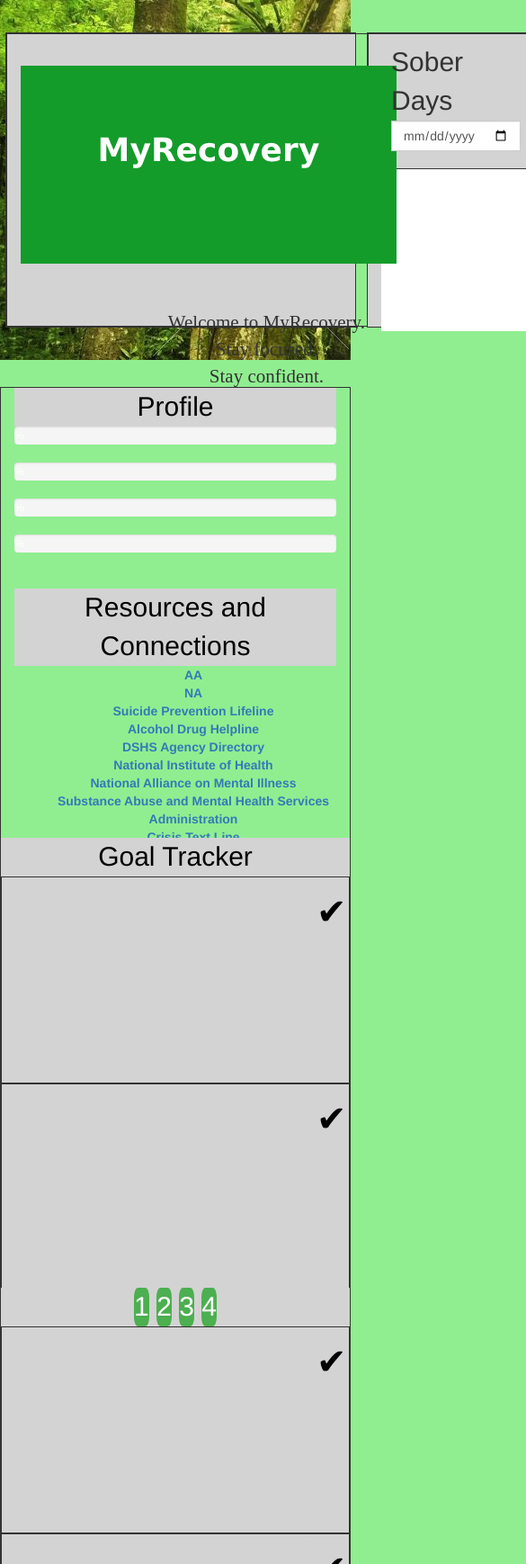
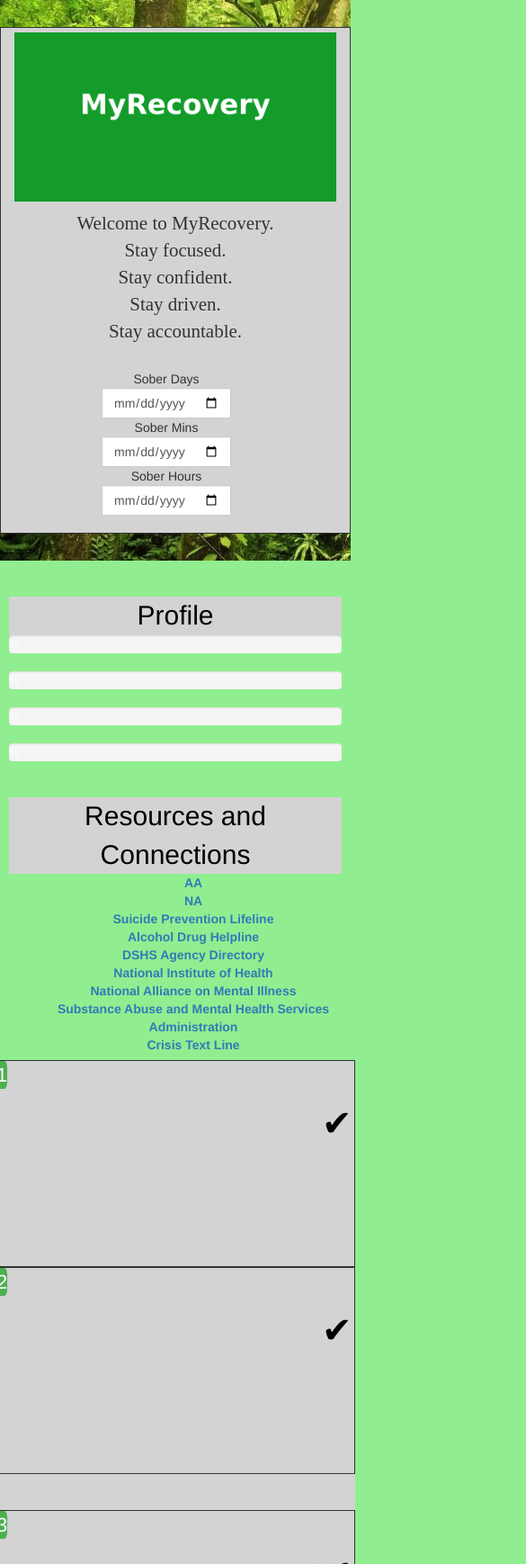
Before and after one commit to TSPeterson206/Quarter-1-project, a website: page index.html in a window 390 px wide. Shown: the top 1738 px of the page at 90% size, 585 px wide, since content can reach past the window. Drawn offline with nearby package versions, Linux system fonts and the light colour scheme.

Commit message:
made responsive for mobile, still working

```diff
--- a/css/main.css
+++ b/css/main.css
@@ -2,7 +2,7 @@ body {
     background-color: lightgreen;
 }
 .row {
-    border: 1px solid;
+    /* border: 1px solid; */
 }
 
 /* Centering and wrapping for all paragraph text (6) */
@@ -15,7 +15,7 @@ p {
 .jumbotron {
     background-image:url("../images/jumboBack.jpg");
     display: flex;
-    height: 400px;
+    /* height: 400px; */
 }
 
 /* Banner for sign-in, slogan and logo */
@@ -23,22 +23,33 @@ p {
     border: 1px solid;
     background-color: lightgray;
     display:flex;
-    margin:6px;
+    /* margin:6px; */
     justify-content:space-between;
 }
 
 .logo {
-    padding-top: 35px;
+    background-size:cover;
+    padding-top: 5px;
+    width:100%;
+}
+
+.logoColumn {
+    display:flex;
 }
 
 .slogan {
-    padding-right:25px;
-    padding-top: 25px;
-    float:right;
-    height: 250px;
-    font-size-adjust: 50px;
+    /* padding:25px; */
+    /* float:right; */
+    /* height: 250px; */
+    font-size: 50px;
     text-align: center;
     font-family:serif;
+}
+
+.sloganColumn {
+    display:flex;
+    margin-top:1%;
+    flex:wrap;
 }
 
 /* Calendars */
@@ -53,25 +64,45 @@ p {
     border: 1px solid;
     font-size: 30px;
     background-color: lightgray;
-    margin:6px;
+    /* margin:6px; */
 }
+
+.daysCalendar {
+    text-align:center;
+    /* height:50%; */
+    margin-top:2%;
+/* display:flex; */
+justify-content: center;
+}
+
+.content {
+    display: flex;
+    justify-content: center;
+    align-items: center;
+  }
 
 /* Time display window */
 .ticker {
-    height: 180px;
-    background-color:white;
+    /* height: 180px; */
+    /* background-color:white; */
     text-align:center;
+    margin-top:5%;
 
 }
 
 /* Ticker display text */
-.timeTicker {
-    padding-top: 60px;
-    font-size-adjust: 100px;
+.timeTicker, .ticker {
+    /* padding-top: 60px; */
+    /* font-size-adjust: 100px; */
     font-size:150px;
 }
 
 /* Resources list */
+
+/* Bottom Container */
+.container-fluid {
+    padding:10px;
+}
 ul {
     text-align:center;
     list-style: none;
@@ -85,7 +116,7 @@ ul {
 }
 
 .input-group {
-    padding: 10px;
+    /* padding: 10px; */
 }
 /* profile column */
 .profile{
@@ -122,7 +153,7 @@ ul {
 
 /* Nav bar */
 .nav, .navbar-brand {
-    background-image:url("./jumboBack.jpg");
+    background-image:url("../images/jumboBack.jpg");
     padding-top: 12px;
     font-size: 35px;
     color: black;
@@ -268,3 +299,34 @@ span.psw {
     from {transform: scale(0)}
     to {transform: scale(1)}
 }
+
+@media only screen and (min-width: 300px)
+and (max-width:999px) {
+.logo {
+    /* width:225px; */
+    background-size:cover;
+    padding-top: 5px;
+    width:100%;
+}
+
+.slogan {
+    padding:5px;
+    /* float:right; */
+    /* height: 250px; */
+    font-size: 10px;
+    /* text-align: center; */
+    /* font-family:serif; */
+}
+
+.daysCalendar {
+    margin-left:25%;
+}
+
+.tracker {
+    /* padding:10px; */
+}
+
+.profile{
+    margin-bottom:15px;
+}
+}
--- a/index.html
+++ b/index.html
@@ -1,91 +1,96 @@
 <!DOCTYPE html>
 <html lang="en">
+
 <head>
     <meta charset="UTF-8">
     <meta name="viewport" content="width=device-width, initial-scale=1.0">
     <meta http-equiv="X-UA-Compatible" content="ie=edge">
-    <link rel="stylesheet" href="https://maxcdn.bootstrapcdn.com/bootstrap/3.3.7/css/bootstrap.min.css" integrity="sha384-BVYiiSIFeK1dGmJRAkycuHAHRg32OmUcww7on3RYdg4Va+PmSTsz/K68vbdEjh4u" crossorigin="anonymous">
+    <link rel="stylesheet" href="https://maxcdn.bootstrapcdn.com/bootstrap/3.3.7/css/bootstrap.min.css"
+        integrity="sha384-BVYiiSIFeK1dGmJRAkycuHAHRg32OmUcww7on3RYdg4Va+PmSTsz/K68vbdEjh4u" crossorigin="anonymous">
     <link rel="stylesheet" href="../css/main.css">
     <script defer src="../scripts/script1.js">
     </script>
     <title>My Recovery</title>
 </head>
+
 <body>
     <div class="jumbotron">
         <div class="container banner">
             <div class="row">
-                <div class="col-md-6">
+                <div class="col-lg-4 logoColumn">
                     <img class="logo" src="../images/logo.png">
                 </div>
-                <div class="col-md-4 slogan">
-             <p class="slogan">Welcome to MyRecovery.<br>Stay focused.<br>Stay confident.<br>Stay driven.<br>Stay accountable.</p>
+                <div class="col-lg-2 sloganColumn">
+                    <p class="slogan">Welcome to MyRecovery.<br>Stay focused.<br>Stay confident.<br>Stay driven.<br>Stay
+                        accountable.</p>
 
                 </div>
-            </div>
-            </div>
-
-    <div class="container counter">
-        <div class="row calendars">
-            <div class="col-md-3">
+                <div class="col-lg-3 daysCalendar">
                     <div class="input-group mb-3">
                         <div class="input-group-prepend">
                             <span class="input-group-text" id="basic-addon1">Sober Days</span>
                         </div>
-                    <input id="calendar1" type="date" class="form-control" placeholder="Username" aria-label="Username" aria-describedby="basic-addon1"><br>
+                        <input id="calendar1" type="date" class="form-control" placeholder="Username"
+                            aria-label="Username" aria-describedby="basic-addon1"><br>
                     </div>
-            </div>
-            <div class="col-md-3">
                     <div class="input-group mb-3">
                         <div class="input-group-prepend">
                             <span class="input-group-text" id="basic-addon1">Sober Mins</span>
                         </div>
-                    <input id="calendar2" type="date" class="form-control" placeholder="Username" aria-label="Username" aria-describedby="basic-addon1"><br>
+                        <input id="calendar2" type="date" class="form-control" placeholder="Username"
+                            aria-label="Username" aria-describedby="basic-addon1"><br>
                     </div>
-            </div>
-            <div class="col-md-3">
                     <div class="input-group mb-3">
                         <div class="input-group-prepend">
                             <span class="input-group-text" id="basic-addon1">Sober Hours</span>
                         </div>
-                    <input id="calendar3" type="date" class="form-control" placeholder="Username" aria-label="Username" aria-describedby="basic-addon1"><br>
+                        <input id="calendar3" type="date" class="form-control" placeholder="Username"
+                            aria-label="Username" aria-describedby="basic-addon1"><br>
                     </div>
                 </div>
-        </div>
+                <div class="col-lg-3">
                     <div class="ticker">
                         <p class="timeTicker"></p>
+                    </div>
+
+                </div>
             </div>
         </div>
     </div>
 
     <div class="container-fluid">
         <div class="row">
-            <div class="col-md-4 profile">
+            <div class="col-lg-4 profile">
                 <div class="row1 profile-header ">
                     <p class="header">Profile</p>
                 </div>
                 <div class="col align-self-center">
 
                     <div id="progBar1top" class="progress goal1prog">
-                <div id="progBar1" class="progress-bar progress-bar-success progress-bar-striped active" role="progressbar" aria-valuenow="50"
-                aria-valuemin="0" aria-valuemax="75" style="width:0%">%
+                        <div id="progBar1" class="progress-bar progress-bar-success progress-bar-striped active"
+                            role="progressbar" aria-valuenow="50" aria-valuemin="0" aria-valuemax="75" style="width:0%">
+                            %
                         </div>
                     </div>
 
-            <div id="progBar2top"class="progress goal2prog">
-                <div id="progBar2"class="progress-bar progress-bar-info progress-bar-striped active" role="progressbar" aria-valuenow="50"
-                aria-valuemin="0" aria-valuemax="100" style="width:0%">% Complete
+                    <div id="progBar2top" class="progress goal2prog">
+                        <div id="progBar2" class="progress-bar progress-bar-info progress-bar-striped active"
+                            role="progressbar" aria-valuenow="50" aria-valuemin="0" aria-valuemax="100"
+                            style="width:0%">% Complete
                         </div>
                     </div>
 
                     <div id="progBar3top" class="progress goal3prog">
-                <div id="progBar3" class="progress-bar progress-bar-warning progress-bar-striped active" role="progressbar" aria-valuenow="50"
-                aria-valuemin="0" aria-valuemax="100" style="width:0%">% Complete
+                        <div id="progBar3" class="progress-bar progress-bar-warning progress-bar-striped active"
+                            role="progressbar" aria-valuenow="50" aria-valuemin="0" aria-valuemax="100"
+                            style="width:0%">% Complete
                         </div>
                     </div>
 
                     <div id="progBar4top" class="progress goal4prog">
-                <div id="progBar4" class="progress-bar progress-bar-danger progress-bar-striped active" role="progressbar" aria-valuenow="50"
-                aria-valuemin="0" aria-valuemax="100" style="width:0%">% Complete
+                        <div id="progBar4" class="progress-bar progress-bar-danger progress-bar-striped active"
+                            role="progressbar" aria-valuenow="50" aria-valuemin="0" aria-valuemax="100"
+                            style="width:0%">% Complete
                         </div>
                     </div>
                     <p class="profileName"></p>
@@ -95,47 +100,72 @@
                 <ul>
                     <li><a href="https://www.aa.org/"><strong>AA</strong></a></li>
                     <li><a href="https://www.na.org/"><strong>NA</strong></a></li>
-           <li><a href="https://suicidepreventionlifeline.org/"><strong>Suicide Prevention Lifeline</strong></a></li>
+                    <li><a href="https://suicidepreventionlifeline.org/"><strong>Suicide Prevention
+                                Lifeline</strong></a></li>
                     <li><a href="http://adhl.org/"><strong>Alcohol Drug Helpline</strong></a></li>
-           <li><a href="https://www.dshs.wa.gov/bha/substance-use-treatment-services"><strong>DSHS Agency Directory</strong></a></li>
+                    <li><a href="https://www.dshs.wa.gov/bha/substance-use-treatment-services"><strong>DSHS Agency
+                                Directory</strong></a></li>
                     <li><a href="https://www.nih.gov/"><strong>National Institute of Health</strong></a></li>
                     <li><a href="https://www.nami.org/"><strong>National Alliance on Mental Illness</strong></a></li>
-           <li><a href="https://www.samhsa.gov/"><strong>Substance Abuse and Mental Health Services Administration</strong></a></li>
+                    <li><a href="https://www.samhsa.gov/"><strong>Substance Abuse and Mental Health Services
+                                Administration</strong></a></li>
                     <li><a href="https://www.crisistextline.org/"><strong>Crisis Text Line</strong></a></li>
                 </ul>
             </div>
-        <div class="col-md-4 tracker">
+            <div class="col-lg-4 tracker">
                 <div class="row1 tracker-header ">
-            <p class="header">Goal Tracker</p>
+                    <!-- <p class="header">Goal Tracker</p>
+                     <p class="header">
+                        <button id="g1button" onclick="document.getElementById('goaladd1').style.display='block'"
+                            class="w3-button w3-circle w3-black">1</button>
+                        <button id="g2button" onclick="document.getElementById('goaladd2').style.display='block'"
+                            class="w3-button w3-circle w3-black">2</button>
+                        <button id="g3button" onclick="document.getElementById('goaladd3').style.display='block'"
+                            class="w3-button w3-circle w3-black">3</button>
+                        <button id="g4button" onclick="document.getElementById('goaladd4').style.display='block'"
+                            class="w3-button w3-circle w3-black">4</button>
+                    </p> -->
                 </div>
 
                 <div class="container-flex row goalRow">
+                        <button id="g1button" onclick="document.getElementById('goaladd1').style.display='block'"
+                        class="w3-button w3-circle w3-black">1</button>
                     <p id="g1par"></p>
                     <button class="goalButt" id="goal1butt">✔</button>
                 </div>
 
                 <div class="container-flex row goalRow">
+                        <button id="g2button" onclick="document.getElementById('goaladd2').style.display='block'"
+                        class="w3-button w3-circle w3-black">2</button>
                     <p id="g2par"></p>
                     <button class="goalButt" id="goal2butt">✔</button>
                 </div>
 
             </div>
 
-            <div class="col-md-4 tracker">
+            <div class="col-lg-4 tracker">
                 <div class="row1 tracker-header2 ">
-                    <p class="header">
-                        <button id="g1button" onclick="document.getElementById('goaladd1').style.display='block'"class="w3-button w3-circle w3-black">1</button>
-                        <button id="g2button" onclick="document.getElementById('goaladd2').style.display='block'"class="w3-button w3-circle w3-black">2</button>
-                        <button id="g3button" onclick="document.getElementById('goaladd3').style.display='block'"class="w3-button w3-circle w3-black">3</button>
-                        <button id="g4button" onclick="document.getElementById('goaladd4').style.display='block'"class="w3-button w3-circle w3-black">4</button>
-                    </p>
+                    <!-- <p class="header">
+                        <button id="g1button" onclick="document.getElementById('goaladd1').style.display='block'"
+                            class="w3-button w3-circle w3-black">1</button>
+                        <button id="g2button" onclick="document.getElementById('goaladd2').style.display='block'"
+                            class="w3-button w3-circle w3-black">2</button>
+                        <button id="g3button" onclick="document.getElementById('goaladd3').style.display='block'"
+                            class="w3-button w3-circle w3-black">3</button>
+                        <button id="g4button" onclick="document.getElementById('goaladd4').style.display='block'"
+                            class="w3-button w3-circle w3-black">4</button>
+                    </p> -->
                 </div>
 
                 <div class="container-flex row goalRow">
+                        <button id="g3button" onclick="document.getElementById('goaladd3').style.display='block'"
+                        class="w3-button w3-circle w3-black">3</button>
                     <p id="g3par"></p>
                     <button class="goalButt" id="goal3butt">✔</button>
                 </div>
                 <div class="container-flex row goalRow">
+                        <button id="g4button" onclick="document.getElementById('goaladd4').style.display='block'"
+                        class="w3-button w3-circle w3-black">4</button>
                     <p id="g4par"></p>
                     <button class="goalButt" id="goal4butt">✔</button>
                 </div>
@@ -153,7 +183,8 @@
 
         <form class="modal-content animate">
             <div class="imgcontainer">
-                    <span onclick="document.getElementById('loginform').style.display='none'" class="close" title="Close Modal">&times;</span>
+                <span onclick="document.getElementById('loginform').style.display='none'" class="close"
+                    title="Close Modal">&times;</span>
                 <img src="login.png" alt="Avatar" class="avatar">
             </div>
 
@@ -164,23 +195,27 @@
                 <label for="psw"><b>Password</b></label>
                 <input type="password" placeholder="Enter Password" name="psw" required>
 
-                    <button id="loginButton" type="submit" onclick="document.getElementById('loginform').style.display='none'">Login</button>
+                <button id="loginButton" type="submit"
+                    onclick="document.getElementById('loginform').style.display='none'">Login</button>
                 <label>
                     <input type="checkbox" checked="checked" name="remember"> Remember me
                 </label>
             </div>
 
             <div class="container" style="background-color:#f1f1f1">
-                    <button type="button" onclick="document.getElementById('loginform').style.display='none'" class="cancelbtn">Cancel</button>
+                <button type="button" onclick="document.getElementById('loginform').style.display='none'"
+                    class="cancelbtn">Cancel</button>
                 <span class="psw">Forgot <a href="#">password?</a></span>
             </div>
         </form>
     </div>
     <div id="signupform" class="modal">
-            <span onclick="document.getElementById('signupform').style.display='none'" class="close" title="Close Modal">&times;</span>
+        <span onclick="document.getElementById('signupform').style.display='none'" class="close"
+            title="Close Modal">&times;</span>
         <form class="modal-content animate" action="/action_page.php">
             <div class="imgcontainer">
-                        <span onclick="document.getElementById('signupform').style.display='none'" class="close" title="Close Modal">&times;</span>
+                <span onclick="document.getElementById('signupform').style.display='none'" class="close"
+                    title="Close Modal">&times;</span>
                 <img src="signup.png" alt="Avatar" class="avatar">
                 <p>Please fill in this form to create an account.</p>
                 <hr>
@@ -200,7 +235,8 @@
                 <p>By creating an account you agree to our <a href="#" style="color:dodgerblue">Terms & Privacy</a>.</p>
 
                 <div class="clearfix">
-                    <button type="button" onclick="document.getElementById('signupform').style.display='none'" class="cancelbtn">Cancel</button>
+                    <button type="button" onclick="document.getElementById('signupform').style.display='none'"
+                        class="cancelbtn">Cancel</button>
                     <button type="submit" class="signupbtn">Sign Up</button>
                 </div>
             </div>
@@ -210,7 +246,8 @@
     <div id="goaladd1" class="modal">
         <form class="modal-content animate">
             <div class="imgcontainer">
-                <span onclick="document.getElementById('goaladd1').style.display='none'" class="close" title="Close Modal">&times;</span>
+                <span onclick="document.getElementById('goaladd1').style.display='none'" class="close"
+                    title="Close Modal">&times;</span>
                 <img src="../images/goal.png" alt="Avatar" class="avatar"><br><br>
                 <fieldset>
                     What do you want to achieve?<br>
@@ -220,11 +257,11 @@
                     When is your end date?<br>
                     <input id="goal1End" type="date" name="timeline" required><br><br>
                     Who is going to hold you to it?<br>
-                <input id="accountability1"type="text" name="contact" maxlength="20" required><br><br>
+                    <input id="accountability1" type="text" name="contact" maxlength="20" required><br><br>
                     What is their phone number?
                     What is their email?<br>
-                <input id="accountability1Phone" type="phone" name="contactphone" maxlength="13"required>
-                <input id="accountability1Email" type="email" name="contactemail"maxlength="25" required><br><br>
+                    <input id="accountability1Phone" type="phone" name="contactphone" maxlength="13" required>
+                    <input id="accountability1Email" type="email" name="contactemail" maxlength="25" required><br><br>
                     <input id="goal1button" type="submit" value="Let's do it!">
                 </fieldset>
             </div>
@@ -234,17 +271,18 @@
     <div id="goaladd2" class="modal">
         <form class="modal-content animate">
             <div class="imgcontainer">
-            <span onclick="document.getElementById('goaladd2').style.display='none'" class="close" title="Close Modal">&times;</span>
+                <span onclick="document.getElementById('goaladd2').style.display='none'" class="close"
+                    title="Close Modal">&times;</span>
                 <img src="../images/goal.png" alt="Avatar" class="avatar"><br><br>
                 <fieldset>
                     What do you want to achieve?<br>
-                <input id="goal2text" type="text" name="goal"maxlength="60" required><br><br>
+                    <input id="goal2text" type="text" name="goal" maxlength="60" required><br><br>
                     When is your start date?<br>
                     <input id="goal2Start" type="date" name="timeline" required><br><br>
                     When is your end date?<br>
                     <input id="goal2End" type="date" name="timeline" required><br><br>
                     Who is going to hold you to it?<br>
-                <input id="accountability2" type="text" name="contact"maxlength="20" required><br><br>
+                    <input id="accountability2" type="text" name="contact" maxlength="20" required><br><br>
                     What is their phone number?
                     What is their email?<br>
                     <input id="accountability2Phone" type="phone" name="contactphone" maxlength="13" required>
@@ -258,7 +296,8 @@
     <div id="goaladd3" class="modal">
         <form class="modal-content animate">
             <div class="imgcontainer">
-                    <span onclick="document.getElementById('goaladd3').style.display='none'" class="close" title="Close Modal">&times;</span>
+                <span onclick="document.getElementById('goaladd3').style.display='none'" class="close"
+                    title="Close Modal">&times;</span>
                 <img src="../images/goal.png" alt="Avatar" class="avatar"><br><br>
                 <fieldset>
                     What do you want to achieve?<br>
@@ -283,7 +322,8 @@
     <div id="goaladd4" class="modal">
         <form class="modal-content animate">
             <div class="imgcontainer">
-                    <span onclick="document.getElementById('goaladd4').style.display='none'" class="close" title="Close Modal">&times;</span>
+                <span onclick="document.getElementById('goaladd4').style.display='none'" class="close"
+                    title="Close Modal">&times;</span>
                 <img src="../images/goal.png" alt="Avatar" class="avatar"><br><br>
                 <fieldset>
                     What do you want to achieve?<br>
@@ -304,4 +344,5 @@
         </form>
     </div>
 </body>
+
 </html>
--- a/scripts/script1.js
+++ b/scripts/script1.js
@@ -111,10 +111,7 @@ document.getElementById('goal2button').addEventListener('click', () => daysBetwe
 document.getElementById('goal3button').addEventListener('click', () => daysBetween1(goal3Start.value,goal3End.value, thirdProg))
 document.getElementById('goal4button').addEventListener('click', () => daysBetween1(goal4Start.value,goal4End.value, fourthProg))
 
-
-
 function daysBetween1 (date1,date2, barNum) {
-
     var newDate1 = date1.toString();
     var newDate2 = date2.toString();
     var date1Time = new Date(newDate1).getTime();
@@ -128,7 +125,6 @@ function daysBetween1 (date1,date2, barNum) {
 
     function bumpUp(){
         if (barNum.style.width !== "100%") {
-
             var newVar = progWidth1.slice(0,length-1)
             var newerVar = parseInt(newVar)
             newerVar+=1
```
Lines whose indentation alone changed are shown as unchanged.
